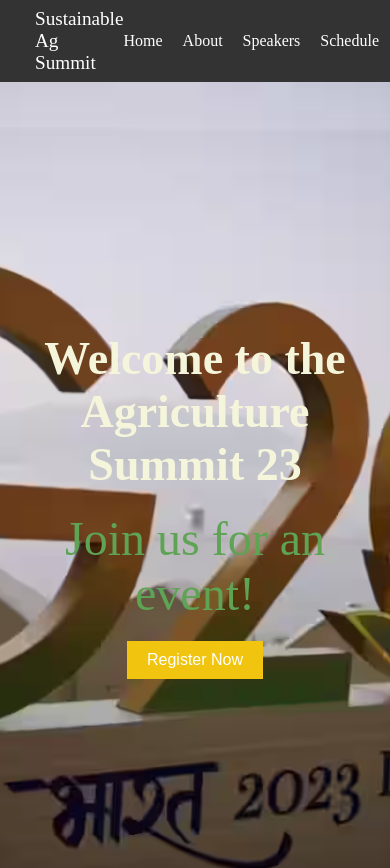
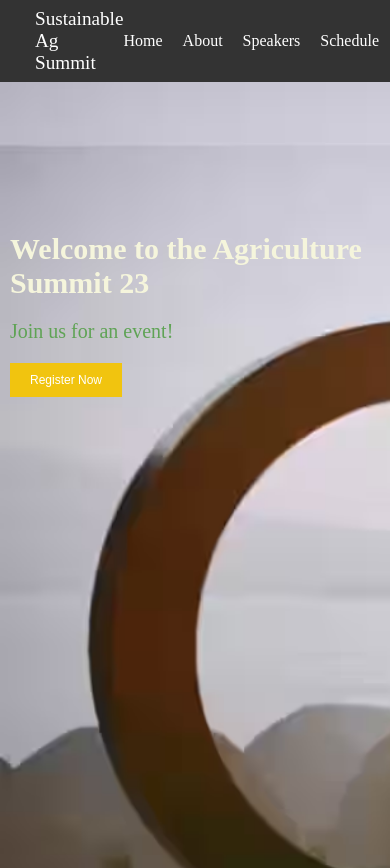
Before and after one commit to harshitgupta2019/Summit, a React (Create React App) app in the folder frontend/: page / in a window 390 px wide. Shown: the top 868 px of the page. Built offline with nearby package versions, Linux system fonts and the light colour scheme.

Commit message:
Update Home.css

```diff
--- a/frontend/src/components/Home/Home.css
+++ b/frontend/src/components/Home/Home.css
@@ -2,17 +2,18 @@
 .hero {
     background-image: url('image1.jpg');
     background-size: cover;
-    background-position: center;
+    /* background-position: center; */
     /* color: #fff; */
-    text-align: center;
-    /* height: 93vh; */
-    padding: 100px 0;
-    overflow: hidden;
+    /* text-align: center; */
+    height: 100vh;
+    padding: 150px 0;
+    /* overflow: hidden; */
   }
 
   .hero-content {
     max-width: 800px;
-    margin: 150px auto;
+    /* margin: 110px auto; */
+    margin-left:50px;
     color:beige;
   }
 
@@ -40,3 +41,20 @@
   .hero-button:hover {
     background-color: #e2b607; /* Change to desired hover color */
   }
+  @media screen and (max-width:800px) {
+    .hero-content {
+      max-width: 800px;
+      /* margin: 110px auto; */
+      margin-left:10px;
+      color:beige;
+    }
+      .hero-title{
+        font-size: 30px;
+      }
+      .hero-description{
+        font-size: 20px;
+      }
+      .hero-button{
+        font-size: 12px;
+      }
+  }
```
